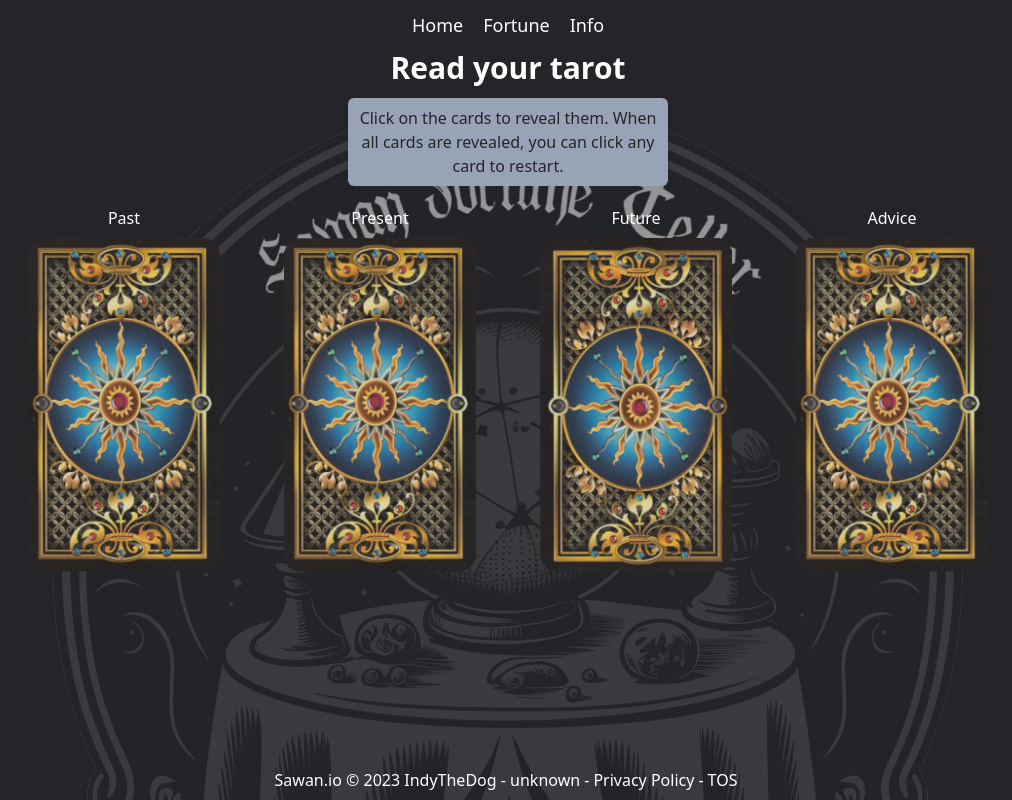
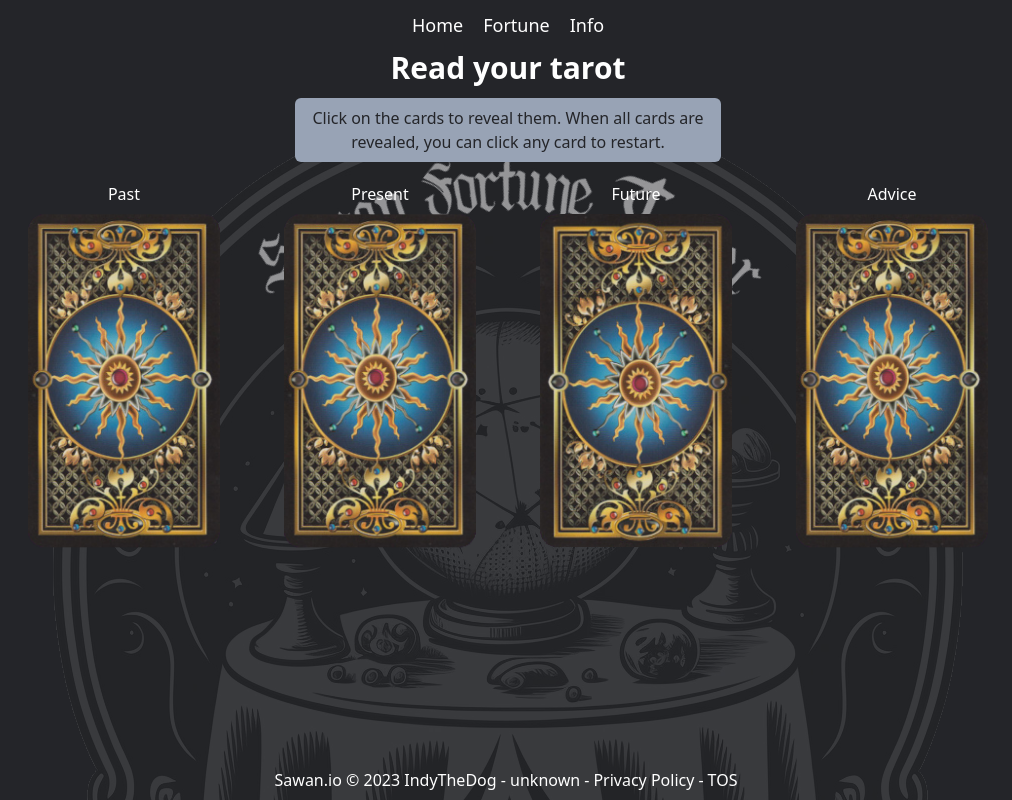
Before and after one commit to jscoobyced/sawanio, a Next.js app: page /fortune/tarot in a window 1280 px wide. Shown: the whole page, without its empty margins (132-1144 px from the left). Built offline with nearby package versions, Linux system fonts and the light colour scheme.

Commit message:
Improve text display on fortune page.

```diff
--- a/app/components/TarotBoard.tsx
+++ b/app/components/TarotBoard.tsx
@@ -60,7 +60,7 @@ const TarotBoard = () => {
       <h1 className="w-1/2 mx-auto text-center text-2xl sm:text-3xl font-bold">
         Read your tarot
       </h1>
-      <div className="w-1/4 mx-auto text-center mt-3 p-2 text-tertiary-color bg-tertiary-bg rounded-md">
+      <div className="w-1/2 lg:w-1/3 mx-auto text-center mt-3 p-2 text-tertiary-color bg-tertiary-bg rounded-md">
         Click on the cards to reveal them. When all cards are revealed, you can click any card to restart.
       </div>
       <div className="grid grid-cols-1 sm:grid-cols-2 lg:grid-cols-4 mx-auto pt-3 w-4/5">
```
